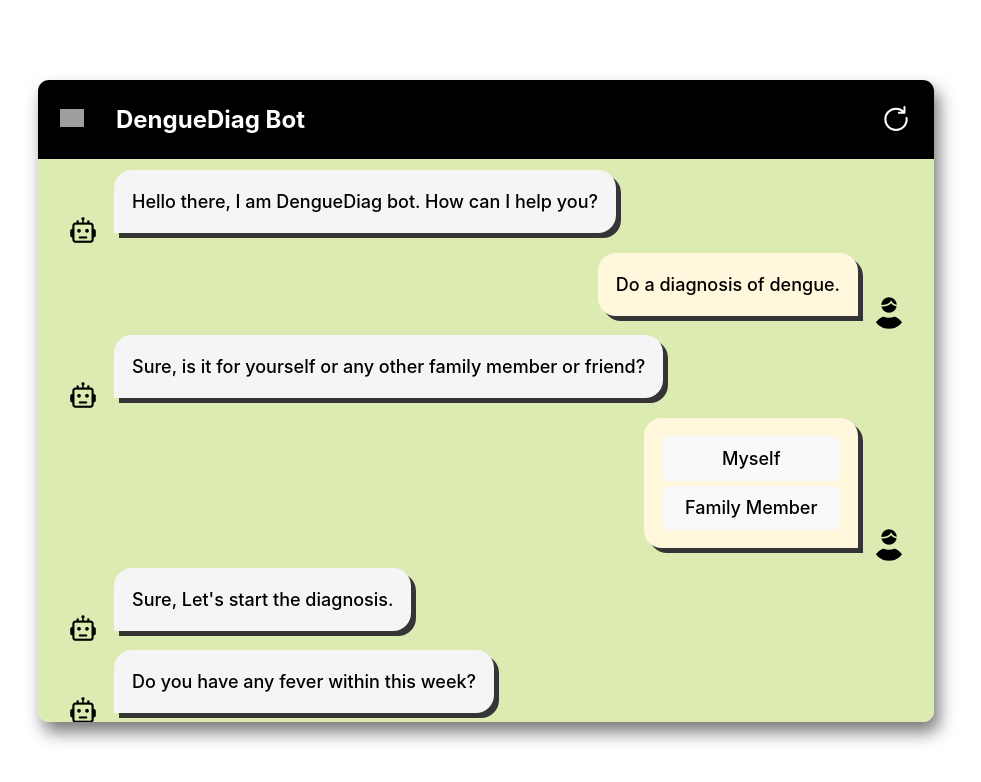
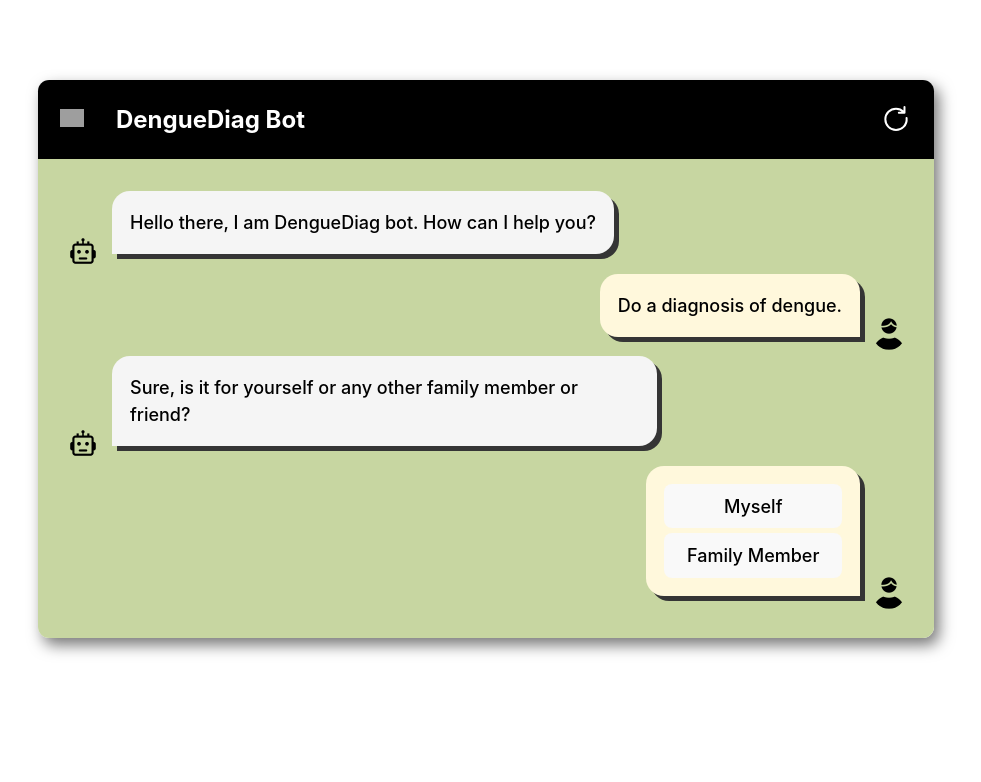
Before and after one commit to Acapu/DENGUEDIAG, a React (Vite) app: page /chat-denguediag in a window 1280 px wide. Shown: the top 782 px of the page, without its empty margins (154-1135 px from the left). Built offline with nearby package versions, Linux system fonts and the light colour scheme; grey boxes are pictures that could not be loaded.

Commit message:
Add animation for bubble entering, and scroll into view the latest chat

```diff
--- a/components/Chat/ChatBody.tsx
+++ b/components/Chat/ChatBody.tsx
@@ -3,7 +3,8 @@ import './style.css'
 
 interface chatType {
     text: any,
-    type: string
+    type: string,
+    id: string
 }
 
 interface props {
@@ -12,12 +13,12 @@ interface props {
 
 export default function ChatBody({ dialog = [] }: props) {
     return (
-        <div className='chat-body'>
-            {dialog.map(({text, type}, index) => {
+        <ul className='chat-body'>
+            {dialog.map(({text, type, id}, index) => {
                 return (
-                    <ChatBubble key={index} dialog={text} type={type}/>
+                    <ChatBubble id={id} key={index} dialog={text} type={type}/>
                 )
             })}
-        </div>
+        </ul>
     )
 }
--- a/components/Chat/ChatBubble.tsx
+++ b/components/Chat/ChatBubble.tsx
@@ -5,15 +5,16 @@ import robot from '/robot.png'
 interface props {
     dialog: string;
     type: string;
+    id: string;
 }
 
-export default function ChatBody({ dialog = "", type = "bot" }: props) {
+export default function ChatBody({ id="", dialog = "", type = "bot" }: props) {
     return (
-        <div className={`chat-bubble-container ${type !== 'bot' ? "bubble-right" : ""}`}>
+        <li id={id} className={`chat-bubble-container ${type !== 'bot' ? "bubble-right" : ""}`}>
             <div className={`chat-bubble ${type === "bot" ? 'left' : 'right'}`}>
                 {dialog}
             </div>
             <img src={type === "bot" ? robot : people} alt="Avatar" className={`chat-avatar`}/>
-        </div>
+        </li>
     )
 }
--- a/components/Chat/style.css
+++ b/components/Chat/style.css
@@ -10,7 +10,7 @@
     width: 70%;
     height: fit-content;
     border-radius: 0.7rem;
-    box-shadow: 5px 10px 17px rgb(119, 119, 119);
+    box-shadow: 5px 7px 15px rgb(119, 119, 119);
 }
 
 .chat-header {
@@ -22,15 +22,19 @@
 }
 
 .chat-body {
+    margin: 0px;
     max-height: calc(75vh - 80px);
     border-bottom-left-radius: 0.7em;
     border-bottom-right-radius: 0.7em;
-    background-color: #dbebb2;
-    padding: 0.7rem 1.5rem 2rem;
+    /* background-color: #dbebb2; */
+    background-color: #c7d6a1;
+    /* background-color: rgb(41, 173, 173); */
+    padding: 2rem 1.5rem;
     display: flex;
     flex-direction: column;
     gap: 0.6em;
     overflow-y: auto;
+    scroll-behavior: smooth;
 }
 
 .chat-footer {
@@ -67,7 +71,7 @@
     /* background-color: #e5fca8; */
     padding: 0px 0px 10px;
     display: flex;
-    gap: 10px;
+    gap: 8px;
 }
 
 .bubble-right {
@@ -78,23 +82,43 @@
     background-color: cornsilk;
 }
 
+@keyframes enterleft {
+    0% {left: -30px}
+    25% {left: -25px}
+    50% {left: -15px}
+    75% {left: -10px}
+    100% {left: 0px}
+}
+
+@keyframes enterright {
+    0% {left: 30px}
+    25% {left: 25px}
+    50% {left: 15px}
+    75% {left: 10px}
+    100% {left: 0px}
+}
+
 .chat-bubble {
     background-color: whitesmoke;
+    max-width: 60%;
     width: fit-content;
     color: black;
     font-size: large;
     font-weight: 500;
     padding: 1em;
     box-shadow: 5px 5px rgb(53, 53, 53);
+    position: relative;
 }
 
 .left {
     border-radius: 1em 1em 1em 0;
     order: 2;
+    animation: enterleft 0.2s ease-in;
 }
 
 .right {
     border-radius: 1em 1em 0 1em;
+    animation: enterright 0.2s ease-in;
 }
 
 .chat-avatar {
@@ -122,6 +146,7 @@
 /* Handle */
 ::-webkit-scrollbar-thumb {
   background: #96f8bf;
+  border-radius: 15px;
 }
 
 /* Handle on hover */
--- a/src/Chat/index.tsx
+++ b/src/Chat/index.tsx
@@ -3,42 +3,64 @@ import ChatContainer from "components/Chat/ChatContainer"
 import ChatHeader from "components/Chat/ChatHeader"
 // import ChatFooter from "components/Chat/ChatFooter"
 import ChatBody from "components/Chat/ChatBody"
+import { useState } from 'react'
 
 export default function ChatInterface() {
+
+    const getRandomNumber = () => {
+        return Math.floor(Math.random() * new Date().getMilliseconds()).toString()
+    }
+
+    const addDialog = () => {
+        const testData = {
+            text: "Testing dialog",
+            type: "bot",
+            id: getRandomNumber()
+        }
+        setDialog(prevDialog => {
+            return [
+                ...prevDialog,
+                testData
+            ]
+        })
+        const scrollTimeout = setTimeout(() => {
+            const latestDialog = document.getElementById(testData.id);
+            latestDialog?.scrollIntoView({ behavior: "smooth" })
+            clearTimeout(scrollTimeout);
+        }, 200)
+    }
+
+    const [dialog, setDialog] = useState([
+        {
+            text: "Hello there, I am DengueDiag bot. How can I help you?",
+            type: "bot",
+            id: getRandomNumber()
+        },
+        {
+            text: "Do a diagnosis of dengue.",
+            type: "user",
+            id: getRandomNumber()
+        },
+        {
+            text: "Sure, is it for yourself or any other family member or friend?",
+            type: "bot",
+            id: getRandomNumber()
+        },
+        {
+            text: (<div style={{ display: "flex", flexDirection: "column", gap: "5px" }}>
+                <button onClick={addDialog}>Myself</button>
+                <button>Family Member</button>
+            </div>),
+            type: "user",
+            id: getRandomNumber()
+        },
+    ]);
 
     return (
         <ChatContainer>
             <ChatHeader title='DengueDiag Bot' />
             {/* <div> */}
-            <ChatBody dialog={[
-                {
-                    text: "Hello there, I am DengueDiag bot. How can I help you?",
-                    type: "bot"
-                },
-                {
-                    text: "Do a diagnosis of dengue.",
-                    type: "user"
-                },
-                {
-                    text: "Sure, is it for yourself or any other family member or friend?",
-                    type: "bot"
-                },
-                {
-                    text: (<div style={{ display: "flex", flexDirection: "column", gap: "5px" }}>
-                        <button>Myself</button>
-                        <button>Family Member</button>
-                    </div>),
-                    type: "user"
-                },
-                {
-                    text: "Sure, Let's start the diagnosis.",
-                    type: "bot"
-                },
-                {
-                    text: "Do you have any fever within this week?",
-                    type: "bot"
-                },
-            ]} />
+            <ChatBody dialog={dialog} />
             {/* <ChatFooter
                     component={[
                         <button>No</button>,
```
